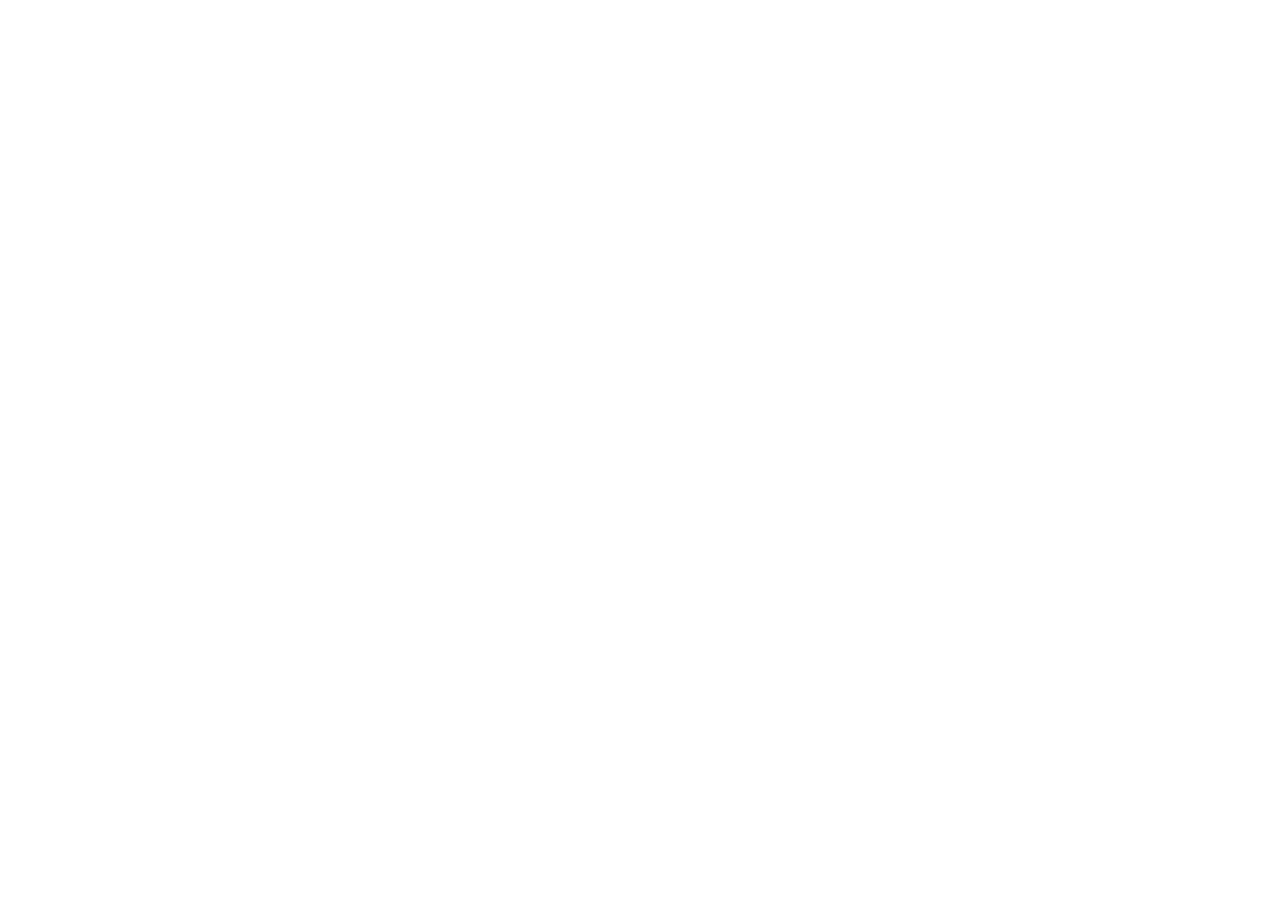
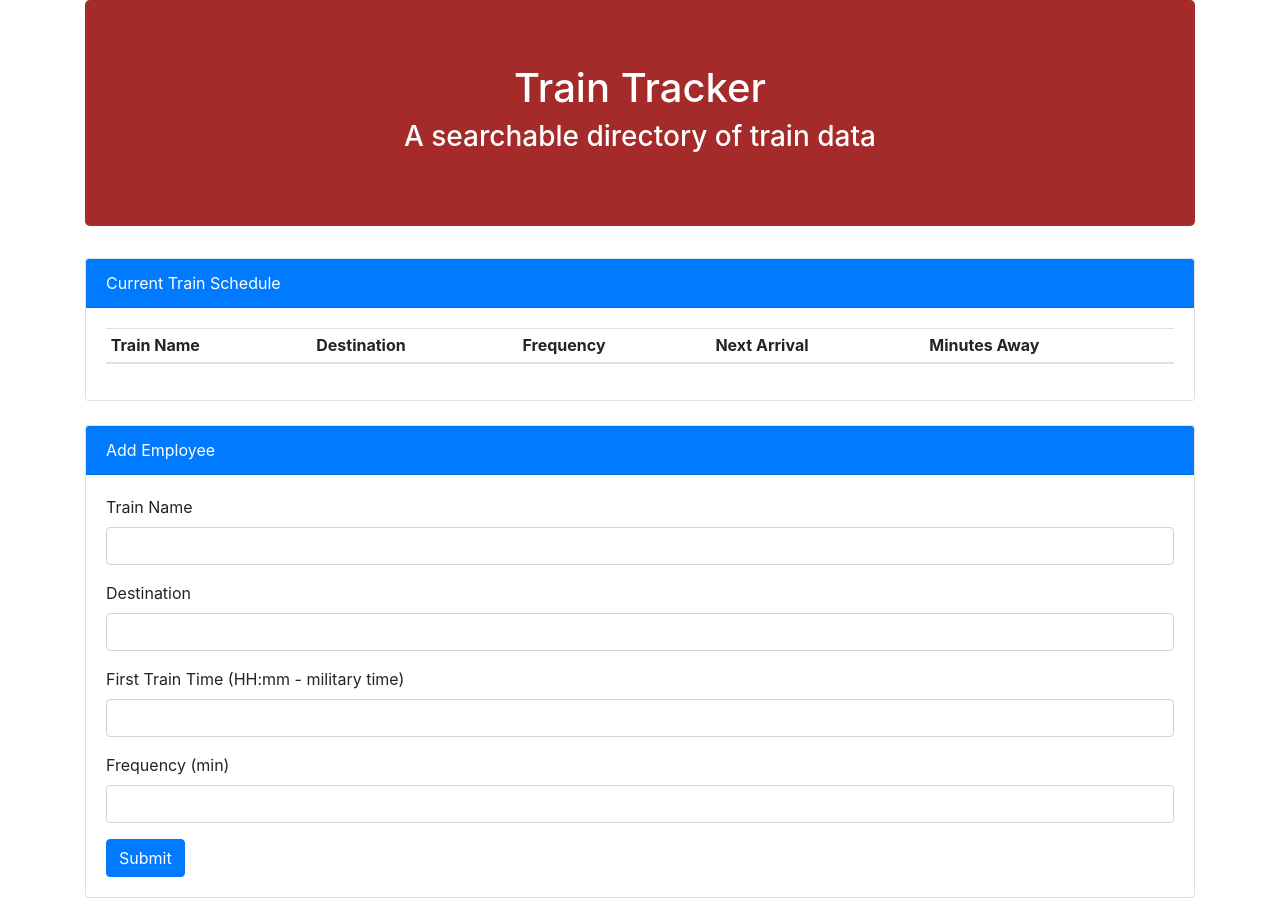
Before and after one commit to djgoldstone/Train-Scheduler, a plain HTML site: page index.html in a window 1280 px wide. Before the commit the page ends 800 px from the top, so only its background shows below. Drawn offline with nearby package versions, Linux system fonts and the light colour scheme.

Commit message:
Added bootstrap jumbotron containing header of train tracker hw. Added two bootstrap cards; top card containing a table with colums for train name, destination, frequency, next arrival time, and minutes away. Bottom card containing input fields to add a new train by: name, destination, first train time, and frequency with a submit button. Added corresponsing div id's.

```diff
--- a/assets/javascript/app.js
+++ b/assets/javascript/app.js
@@ -0,0 +1,13 @@
+var config = {
+    apiKey: "AIzaSyBPgbt8VE6gJiRBV5B843U3sj_K9Pb2BZE",
+    authDomain: "derek-s-project.firebaseapp.com",
+    databaseURL: "https://derek-s-project.firebaseio.com",
+    projectId: "derek-s-project",
+    storageBucket: "derek-s-project.appspot.com",
+    messagingSenderId: "998895681133",
+    appId: "1:998895681133:web:c5c94cf966efc973"
+  };
+
+  firebase.initializeApp(config);
+
+  var database = firebase.database();
--- a/index.html
+++ b/index.html
@@ -10,6 +10,74 @@
     </head>
     <body>
 
+
+  <div class="container">
+
+
+        <div class="jumbotron" style="background-color: brown; color: white">
+          <h1 class="text-center">Train Tracker</h1>
+          <h3 class="text-center">A searchable directory of train data</h3>
+        </div>
+
+        <div class="row">
+
+          <div class="col-md-12">
+
+
+            <div class="card mb-4">
+              <div class="card-header text-white bg-primary">Current Train Schedule</div>
+              <div class="card-body">
+                <table class="table table-sm table-hover" id='train-table'>
+                  <thead>
+                    <tr>
+                      <th scope="col">Train Name</th>
+                      <th scope="col">Destination</th>
+                      <th scope="col">Frequency</th>
+                      <th scope="col">Next Arrival</th>
+                      <th scope="col">Minutes Away</th>
+                    </tr>
+                  </thead>
+                  <tbody id="table">
+                  </tbody>
+                </table>
+              </div>
+            </div>
+          </div>
+        </div>
+
+        <div class="row">
+          <div class="col-md-12">
+            <div class="card mb-4">
+              <div class="card-header text-white bg-primary">Add Employee</div>
+              <div class="card-body">
+
+                <form>
+                  <div class="form-group">
+                    <label for="train-name-input">Train Name</label>
+                    <input class="form-control" id="train-name-input" type="text">
+                  </div>
+                  <div class="form-group">
+                    <label for="destination-input">Destination</label>
+                    <input class="form-control" id="destination-input" type="text">
+                  </div>
+                  <div class="form-group">
+                    <label for="first-train-input">First Train Time (HH:mm - military time)</label>
+                    <input class="form-control" id="first-train-input" type="text">
+                  </div>
+                  <div class="form-group">
+                    <label for="frequency-input">Frequency (min)</label>
+                    <input class="form-control" id="frequency-input" type="text">
+                  </div>
+                  <button class="btn btn-primary float-left" id="add-train-btn">Submit</button>
+                </form>
+
+              </div>
+            </div>
+          </div>
+        </div>
+
+      </div>
+
         <script src="https://code.jquery.com/jquery-3.4.1.js" integrity="sha256-WpOohJOqMqqyKL9FccASB9O0KwACQJpFTUBLTYOVvVU=" crossorigin="anonymous"></script>
         <script src="https://cdn.jsdelivr.net/momentjs/2.12.0/moment.min.js"></script>
         <script src="./assets/javascript/app.js"></script>
```
